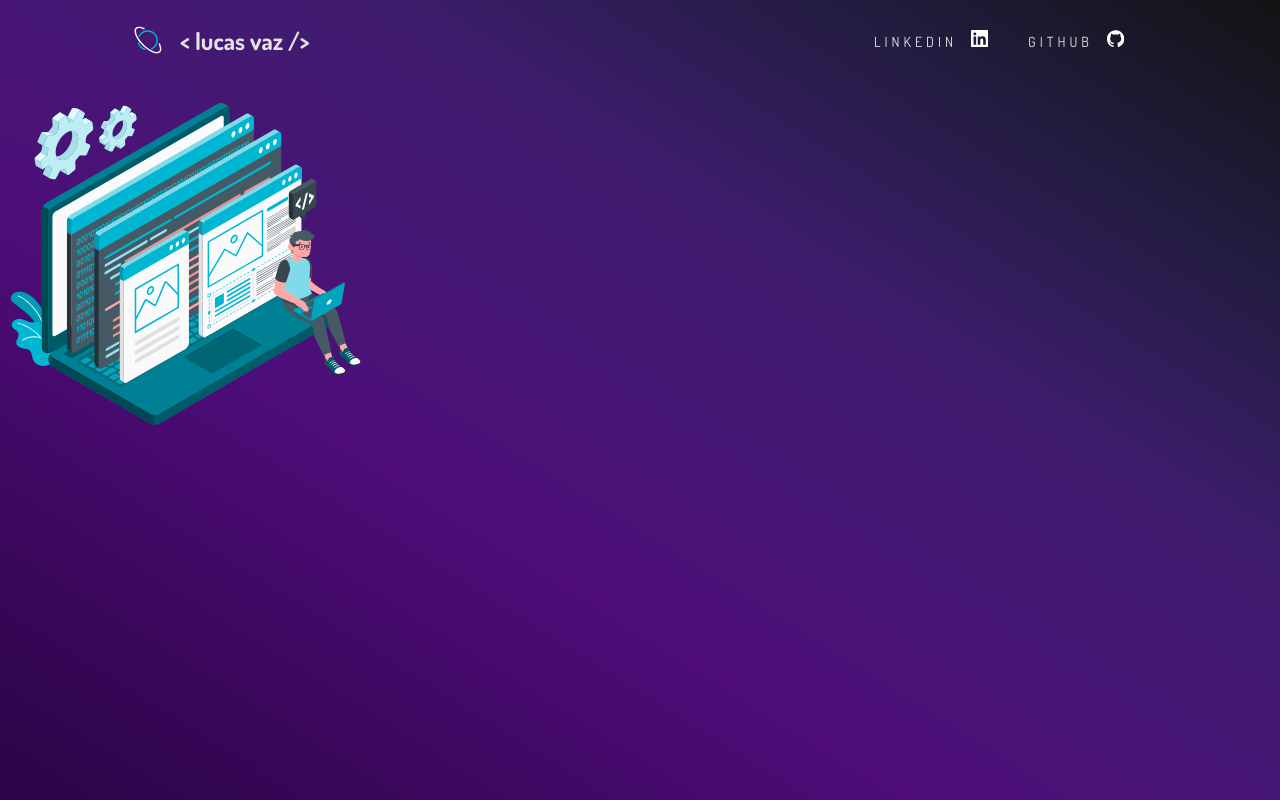
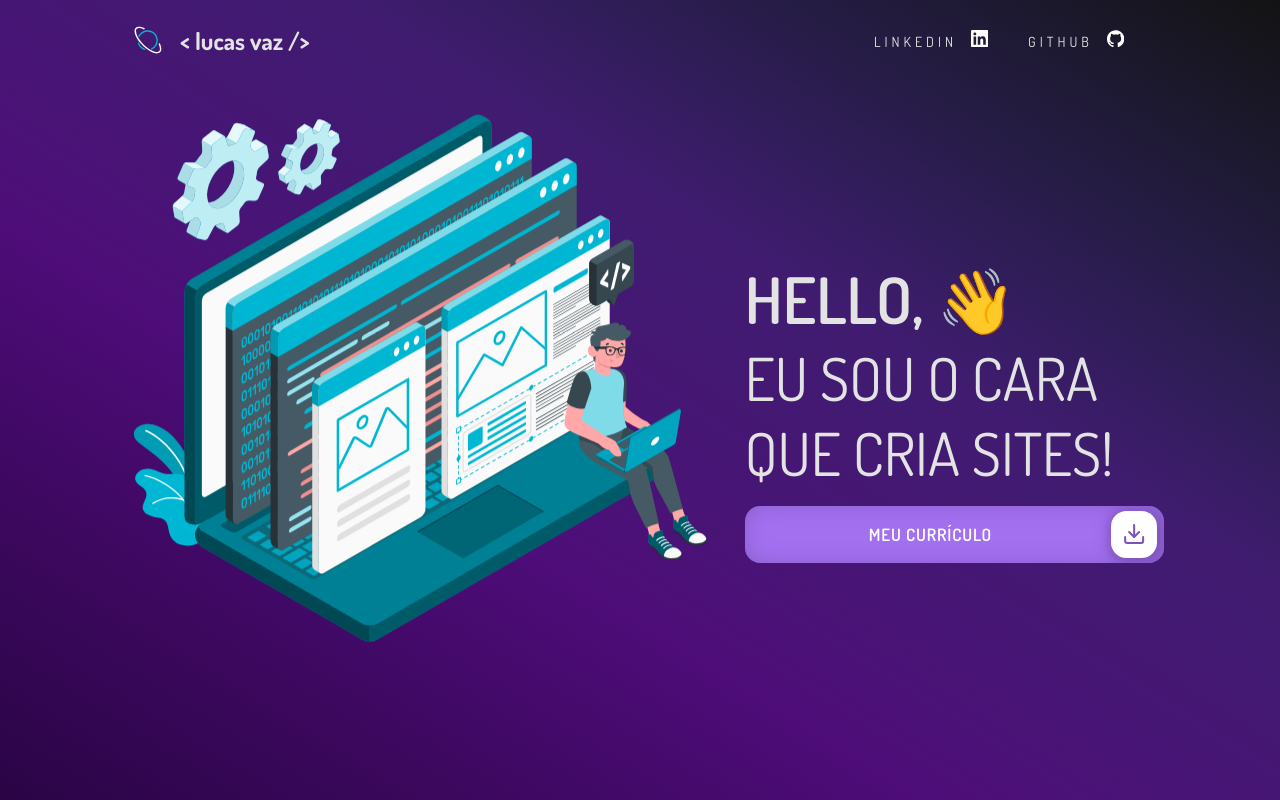
Before and after one commit to httpslucasvaz/my-portifolio-, a React (Vite) app: page / in a window 1280 px wide. Built offline with nearby package versions, Linux system fonts and the light colour scheme.

Commit message:
feat: add animation

```diff
--- a/src/components/content/content.css
+++ b/src/components/content/content.css
@@ -2,6 +2,162 @@
   width: 100%;
 }
 
+.container {
+  max-width: 1080px;
+  width: 100%;
+  display: flex;
+  margin: auto;
+  padding: 1rem;
+}
+
+
 .illustration {
-  width: 30%;
+  display: flex;
+  width: 60%;
 }
+
+.illustration {
+	-webkit-animation: illustration 19s cubic-bezier(0.455, 0.030, 0.515, 0.955) infinite both;
+	        animation: illustration 19s cubic-bezier(0.455, 0.030, 0.515, 0.955) infinite both;
+}
+
+.container-text {
+  display: flex;
+  align-items: center;
+  cursor: default;
+}
+
+.text {
+  display: block;
+  width: 100%;
+  align-items: center;
+
+
+}
+
+.greet {
+  font-size: 4rem;
+  font-weight: 600;
+}
+
+.text-body {
+  display: block;
+  font-size: 3.7rem;
+  font-weight: 400;
+
+}
+
+.cssbuttons-io-button {
+  width: 100%;
+  background: #A370F0;
+  color: white;
+  font-family: 'Dosis', 'sans-serif';
+  padding: 1.8rem;
+  padding-left: 1rem;
+  font-size: 17px;
+  font-weight: 600;
+  border-radius: 0.9em;
+  border: none;
+  letter-spacing: 0.05em;
+  display: flex;
+  align-items: center;
+  justify-content: center;
+  margin-top: 1rem;
+  box-shadow: inset 0 0 1.6em -0.6em #714da6;
+  overflow: hidden;
+  position: relative;
+  height: 2rem;
+  padding-right: 4rem;
+  cursor: pointer;
+ }
+
+ .cssbuttons-io-button .icon {
+  background: white;
+  margin-left: 1rem;
+  position: absolute;
+  display: flex;
+  align-items: center;
+  justify-content: center;
+  height: 2.9rem;
+  width:2.9rem;
+  border-radius: 0.7em;
+  box-shadow: 0.1em 0.1em 0.6em 0.2em #7b52b9;
+  right: 0.3em;
+  transition: all 0.3s;
+ }
+
+ .cssbuttons-io-button:hover .icon {
+  width: calc(100% - 0.6em);
+ }
+
+ .cssbuttons-io-button .icon svg {
+  width: 1.1em;
+  transition: transform 0.3s;
+  color: #7b52b9;
+ }
+
+ .cssbuttons-io-button:hover .icon svg {
+  transform: translateX(0.1em);
+ }
+
+ .cssbuttons-io-button:active .icon {
+  transform: scale(0.95);
+ }
+
+
+@-webkit-keyframes illustration {
+  0%,
+  100% {
+    -webkit-transform: translateY(0);
+            transform: translateY(0);
+  }
+  10%,
+  30%,
+  50%,
+  70% {
+    -webkit-transform: translateY(-20px);
+            transform: translateY(-20px);
+  }
+  20%,
+  40%,
+  60% {
+    -webkit-transform: translateY(20px);
+            transform: translateY(20px);
+  }
+  80% {
+    -webkit-transform: translateY(6.4px);
+            transform: translateY(6.4px);
+  }
+  90% {
+    -webkit-transform: translateY(-6.4px);
+            transform: translateY(-6.4px);
+  }
+}
+@keyframes illustration  {
+  0%,
+  100% {
+    -webkit-transform: translateY(0);
+            transform: translateY(0);
+  }
+  10%,
+  30%,
+  50%,
+  70% {
+    -webkit-transform: translateY(-20px);
+            transform: translateY(-20px);
+  }
+  20%,
+  40%,
+  60% {
+    -webkit-transform: translateY(20px);
+            transform: translateY(20px);
+  }
+  80% {
+    -webkit-transform: translateY(6.4px);
+            transform: translateY(6.4px);
+  }
+  90% {
+    -webkit-transform: translateY(-6.4px);
+            transform: translateY(-6.4px);
+  }
+}
--- a/src/components/content/content.jsx
+++ b/src/components/content/content.jsx
@@ -1,12 +1,40 @@
-import './content.css'
+import "./content.css";
 
-export function Content(){
+export function Content() {
+  return (
+    <main className="wrapper">
+      <div className="container">
+        <img className="illustration" src="/illustration.svg" />
 
-    return (
-        <main className='wrapper'>
+        <div className="container-text">
+          <div className="text">
+            <span className="greet">HELLO, 👋 </span>
+            <span className="text-body">EU SOU O CARA QUE CRIA SITES!</span>
 
-            <img className='illustration' src='/illustration.svg' />
-
-        </main>
-    )
+            <button class="cssbuttons-io-button">
+               MEU CURRÍCULO
+              <div class="icon">
+              <svg
+  xmlns="http://www.w3.org/2000/svg"
+  viewBox="0 0 24 24"
+  height="24"
+  width="24"
+  fill="none"
+  stroke="currentColor"
+  stroke-width="2"
+  stroke-linecap="round"
+  stroke-linejoin="round"
+  class="feather feather-download"
+>
+  <path d="M21 15v4a2 2 0 0 1-2 2H5a2 2 0 0 1-2-2v-4"></path>
+  <polyline points="7 10 12 15 17 10"></polyline>
+  <line x1="12" y1="15" x2="12" y2="3"></line>
+</svg>
+              </div>
+            </button>
+          </div>
+        </div>
+      </div>
+    </main>
+  );
 }
```
Also changed, not shown: src/assets/download.svg (added).
